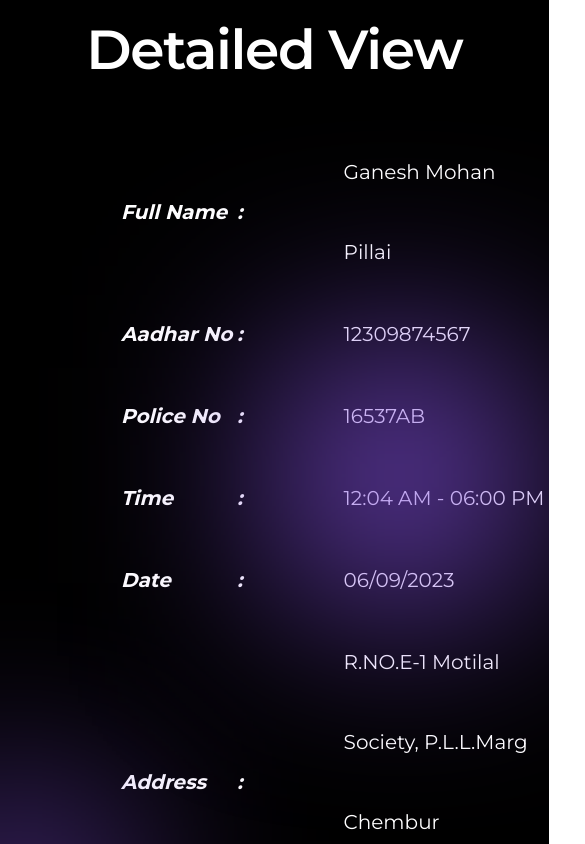
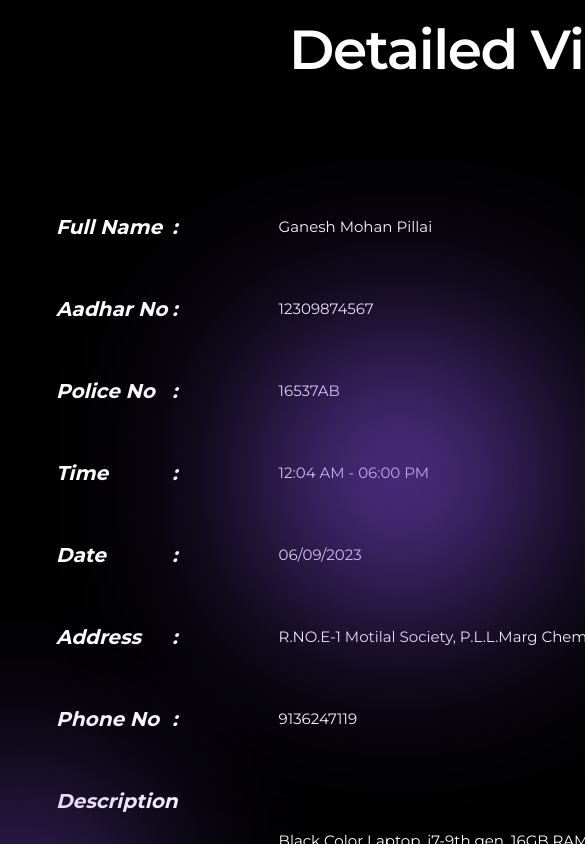
Before and after one commit to pillaiganeshmohan/Lost-Laptop-Tracking-System-Using-MAC-Address, a React (Create React App) app in the folder frontend/: page /details in a window 390 px wide. Shown: the part 880-1724 px from the top of the page, 585 px wide, since content can reach past the window. Built offline with nearby package versions, Linux system fonts and the light colour scheme.

Commit message:
feat: make website responsive for smaller screen sizes

```diff
--- a/frontend/src/App.css
+++ b/frontend/src/App.css
@@ -1,6 +1,6 @@
 .App {
   text-align: center;
-  /* width: 100%; */
+  /* width: max-content; */
   height: 100vh;
 }
 
@@ -34,9 +34,16 @@
   filter: blur(6.59375rem); /* 105.5px */
 }
 
-
 @media (max-width: 600px) {
   .App {
     width: min-content;
   }
+  .tableContainer {
+    padding: 3.4375rem;
+  }
+
+  .tableCell {
+    font-size: 15px;
+    text-wrap: nowrap;
+  }
 }
--- a/frontend/src/components/Navbar.jsx
+++ b/frontend/src/components/Navbar.jsx
@@ -38,7 +38,7 @@ function Navbar() {
 
         @media (max-width: 600px) {
           .nav-links a {
-            font-size: 1rem; /* 16px */
+            font-size: 10px; /* 16px */
           }
         }
       `}</style>
--- a/frontend/src/pages/DetailedView.jsx
+++ b/frontend/src/pages/DetailedView.jsx
@@ -50,7 +50,7 @@ function DetailedView() {
         <h2 className="font-semibold text-[55px] tracking-tight text-white z-10">
           Detailed View
         </h2>
-        <div className="ps-[120px] d-flex flex-col items-center justify-center gap-10">
+        <div className="tableContainer ps-[120px] d-flex flex-col items-center justify-center gap-10">
           {data && (
             <table className="text-white text-[20px] mx-auto">
               <tbody>
@@ -63,8 +63,8 @@ function DetailedView() {
                     <td
                       className={`${
                         key === "Status"
-                          ? "ps-[100px] text-left text-green-500"
-                          : "ps-[100px] text-left"
+                          ? "ps-[100px] text-left text-green-500 tableCell"
+                          : "ps-[100px] text-left tableCell"
                       }`}
                     >
                       {value}
```
Also changed, not shown: frontend/src/components/Layout.jsx (+10 -12 lines).
